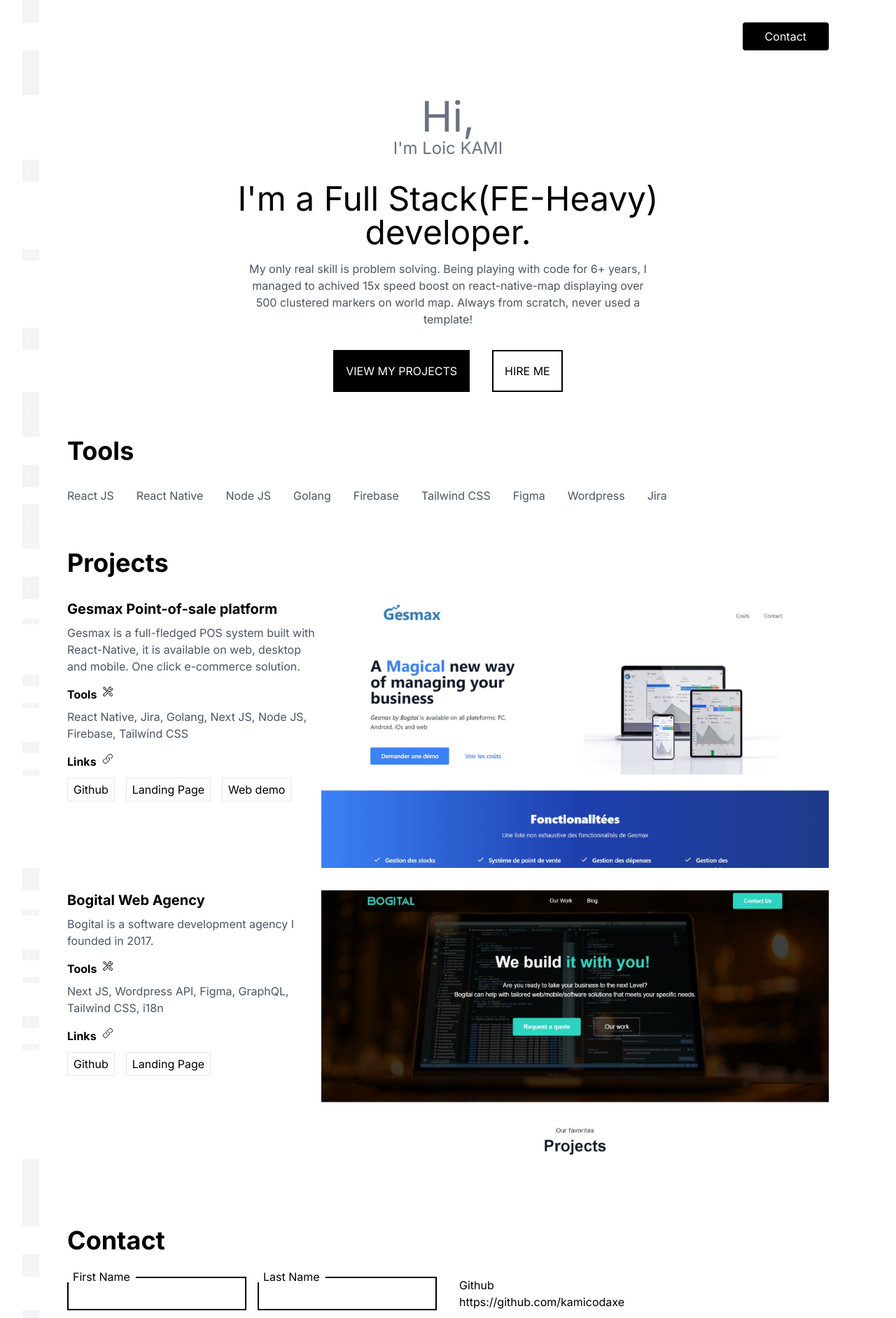
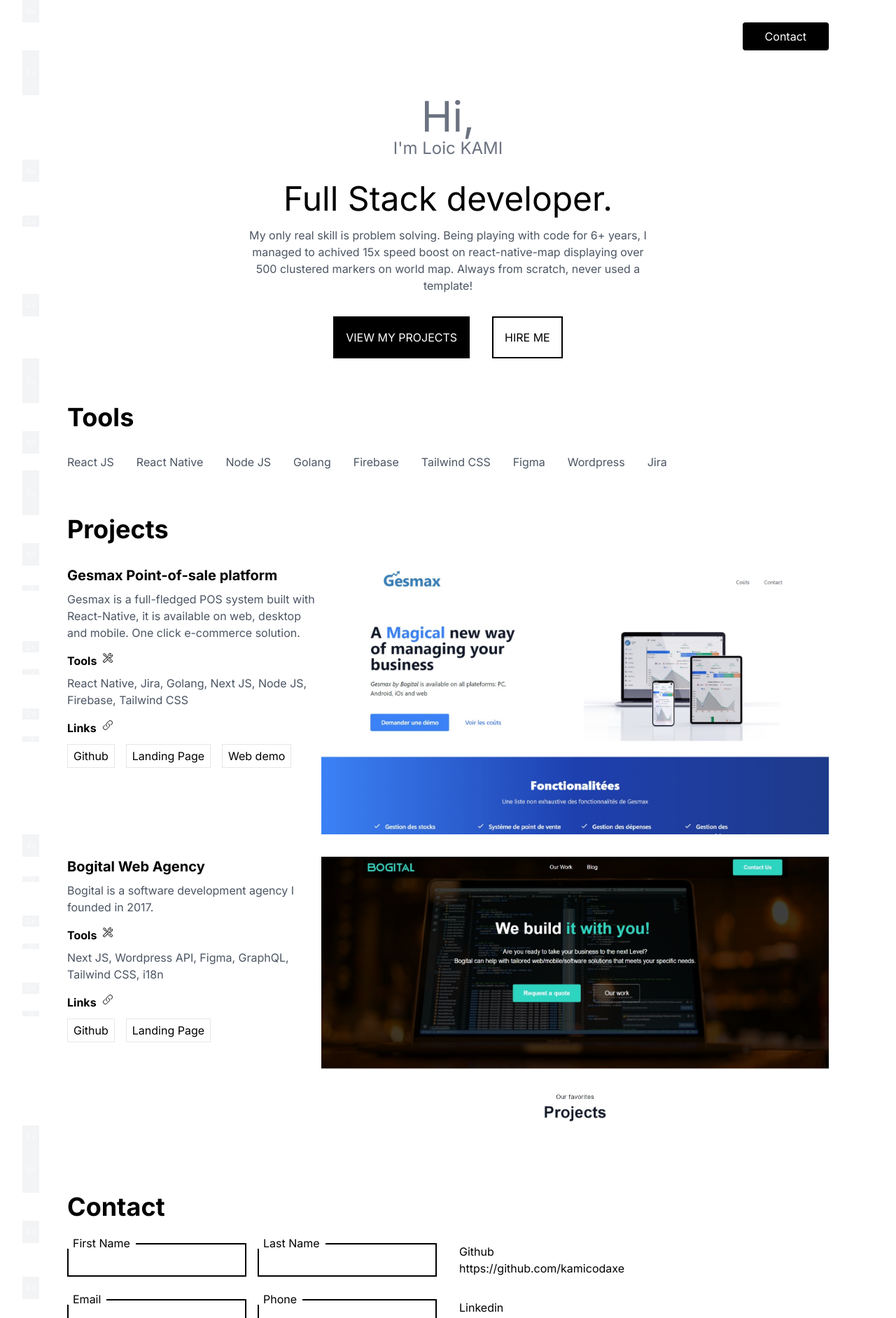
Before and after one commit to kamicodaxe/portfolio, a Next.js app: page / in a window 1280 px wide. Shown: the top 1883 px of the page at 70% size. Built offline with nearby package versions, Linux system fonts and the light colour scheme.

Commit message:
- Updated LinkedIn link and Landing Title

```diff
--- a/src/app/page.tsx
+++ b/src/app/page.tsx
@@ -51,7 +51,7 @@ export default function Home() {
             <p className='text-gray-500 text-6xl'>Hi,</p>
             <p className='text-gray-500 text-2xl'>I&apos;m Loic KAMI</p>
             <Ruler height='32px' />
-            <p className=' text-black text-4xl md:text-5xl letter-spaced'>I&apos;m a  Full Stack(FE-Heavy) <br /> developer.</p>
+            <p className=' text-black text-4xl md:text-5xl letter-spaced'>Full Stack developer.</p>
             <Ruler height='16px' />
             <p className='max-w-xl leading-6 mx-auto'>
               My only real skill is problem solving. Being playing with code for 6+ years,
@@ -223,8 +223,8 @@ export default function Home() {
             </div>
             <Ruler height='32px' lgHidden />
             <div>
-              <h5>Twitter</h5>
-              <a href='' target='_blank'> https://twitter.com/kamicodaxe </a>
+              <h5>Linkedin</h5>
+              <a href='https://www.linkedin.com/in/lo%C3%AFc-kami-78a855265/' target='_blank'> https://www.linkedin.com/in/lo%C3%AFc-kami-78a855265/ </a>
             </div>
             <Ruler height='32px' lgHidden />
           </div>
```
